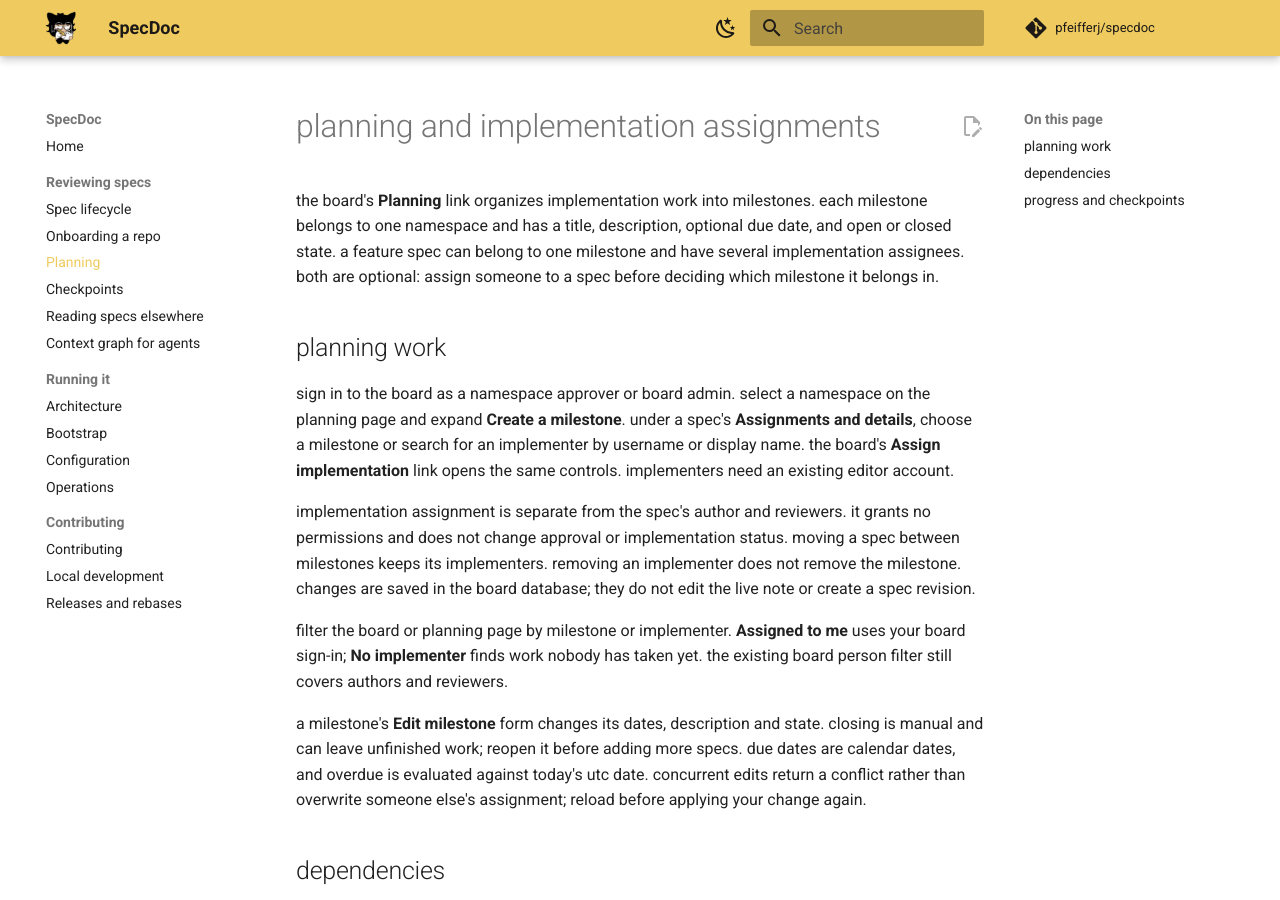
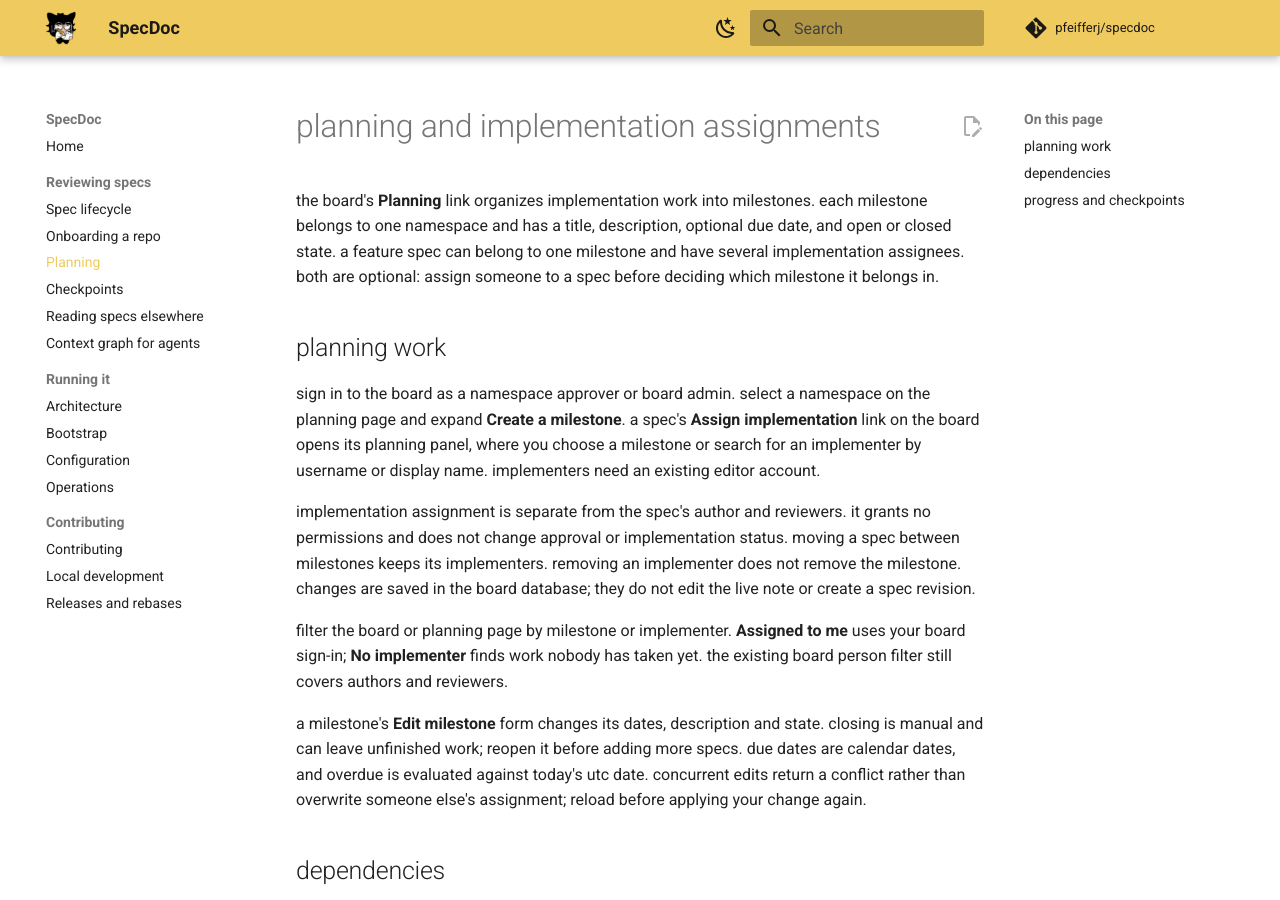
Before and after one commit to pfeifferj/specdoc, an MkDocs documentation site: the page built from docs/roadmap.md, in a window 1280 px wide and 900 px high. Built offline with MkDocs 1.6.1 and Material for MkDocs 9.7.7, drawn with Linux system fonts in a browser that asks for light colours; comment, search, counter and statistics services are not loaded; some of the changed text lies outside the part shown.

```diff
--- a/docs/roadmap.md
+++ b/docs/roadmap.md
@@ -9,9 +9,9 @@ to a spec before deciding which milestone it belongs in.
 ## planning work
 
 sign in to the board as a namespace approver or board admin. select a namespace
-on the planning page and expand **Create a milestone**. under a spec's **Assignments
-and details**, choose a milestone or search for an implementer by username or
-display name. the board's **Assign implementation** link opens the same controls.
+on the planning page and expand **Create a milestone**. a spec's **Assign
+implementation** link on the board opens its planning panel, where you choose a
+milestone or search for an implementer by username or display name.
 implementers need an existing editor account.
 
 implementation assignment is separate from the spec's author and reviewers.
@@ -32,7 +32,7 @@ else's assignment; reload before applying your change again.
 
 ## dependencies
 
-a spec's **Assignments and details** panel lists the `depends-on` frontmatter
+a spec's planning panel lists the `depends-on` frontmatter
 described in the [spec lifecycle](spec-lifecycle.md#the-map), with each
 prerequisite's state and whether it sits outside the milestone. use note ids
 when a spec has no published number yet.
```
Also changed, not shown: 2 other files.
